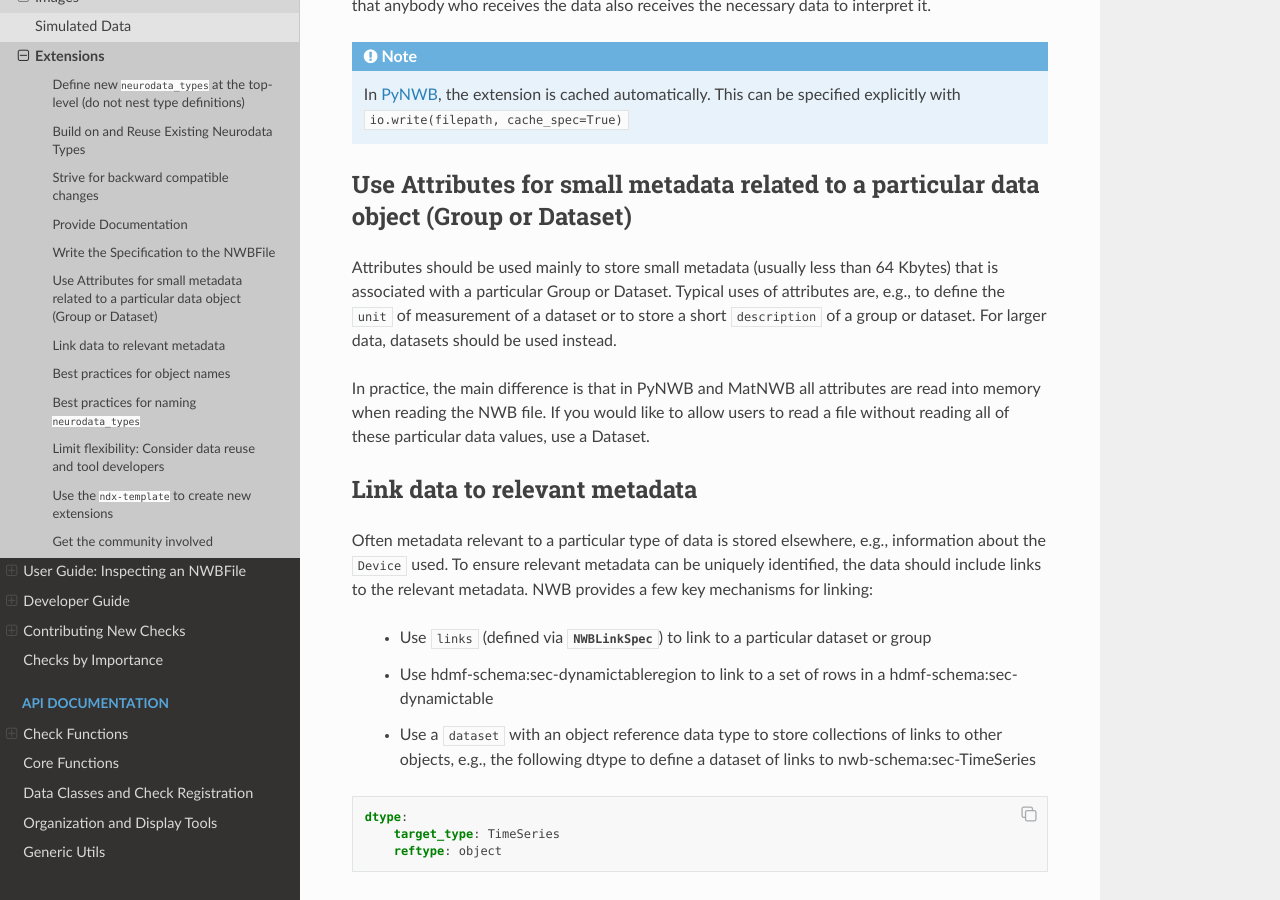
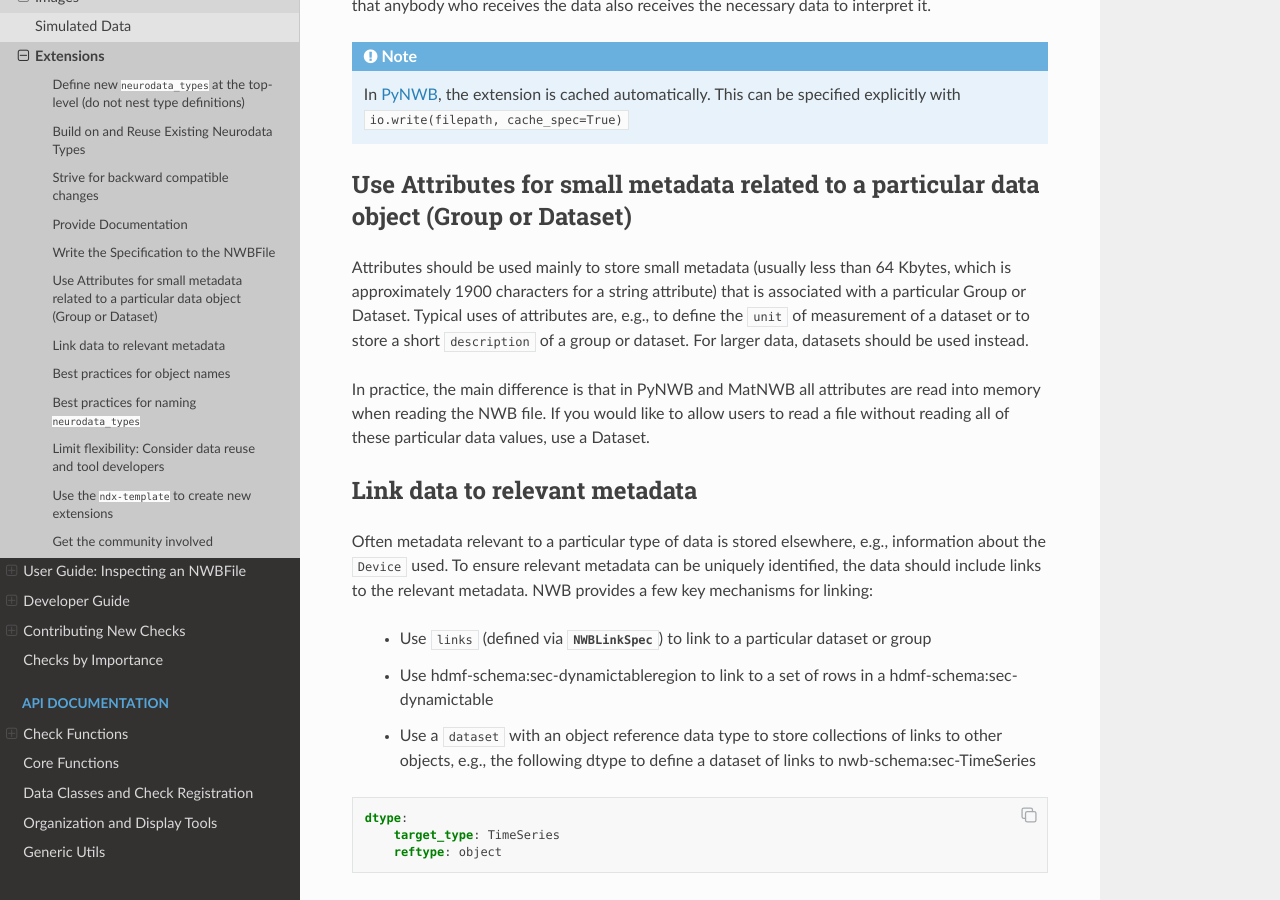
Before and after one commit to NeurodataWithoutBorders/nwbinspector, a Sphinx documentation site: the page built from docs/best_practices/extensions.rst, in a window 1280 px wide and 900 px high, scrolled down 2107 px. Built offline with Sphinx 7.4.7 and the Read the Docs theme 3.1.0, drawn with Linux system fonts in a browser that asks for light colours; the version number is read from the project's files by our own code.

Commit message:
add character approximation for attribute limit

```diff
--- a/docs/best_practices/extensions.rst
+++ b/docs/best_practices/extensions.rst
@@ -144,9 +144,9 @@ anybody who receives the data also receives the necessary data to interpret it.
 Use Attributes for small metadata related to a particular data object (Group or Dataset)
 ~~~~~~~~~~~~~~~~~~~~~~~~~~~~~~~~~~~~~~~~~~~~~~~~~~~~~~~~~~~~~~~~~~~~~~~~~~~~~~~~~~~~~~~~
 
-Attributes should be used mainly to store small metadata (usually less than 64 Kbytes) that
-is associated with a particular Group or Dataset. Typical uses of attributes are, e.g., to
-define the ``unit`` of measurement of a dataset or to store a short ``description`` of
+Attributes should be used mainly to store small metadata (usually less than 64 Kbytes, which is approximately 1900
+characters for a string attribute) that is associated with a particular Group or Dataset. Typical uses of
+attributes are, e.g., to define the ``unit`` of measurement of a dataset or to store a short ``description`` of
 a group or dataset. For larger data, datasets should be used instead.
 
 In practice, the main difference is that in PyNWB and MatNWB all attributes are read into memory when reading the
```
